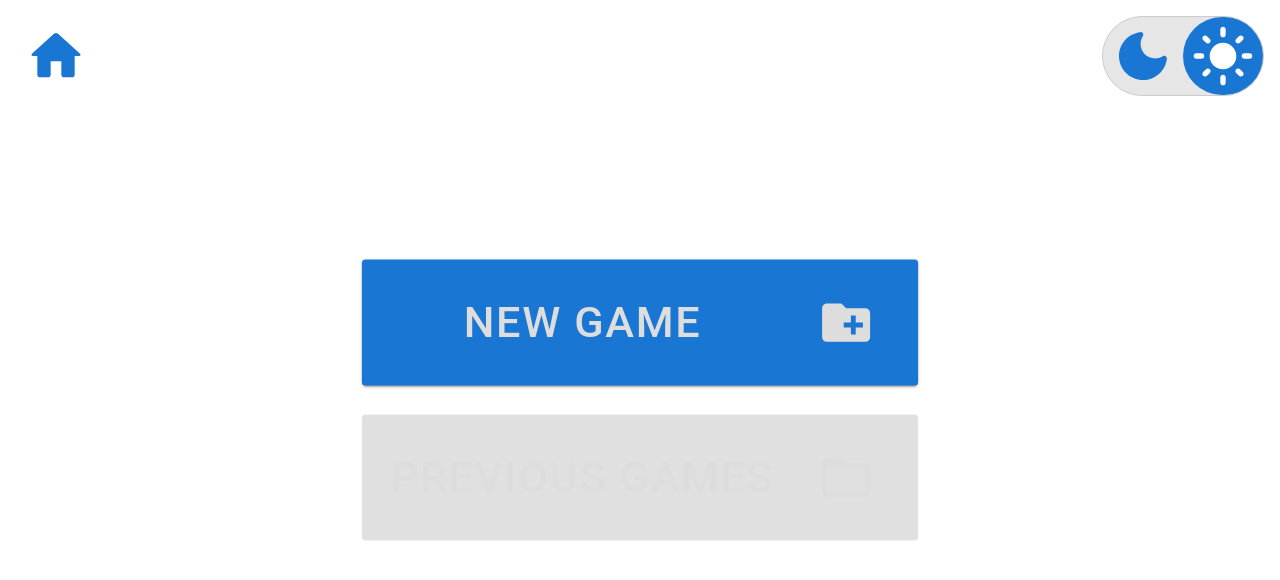
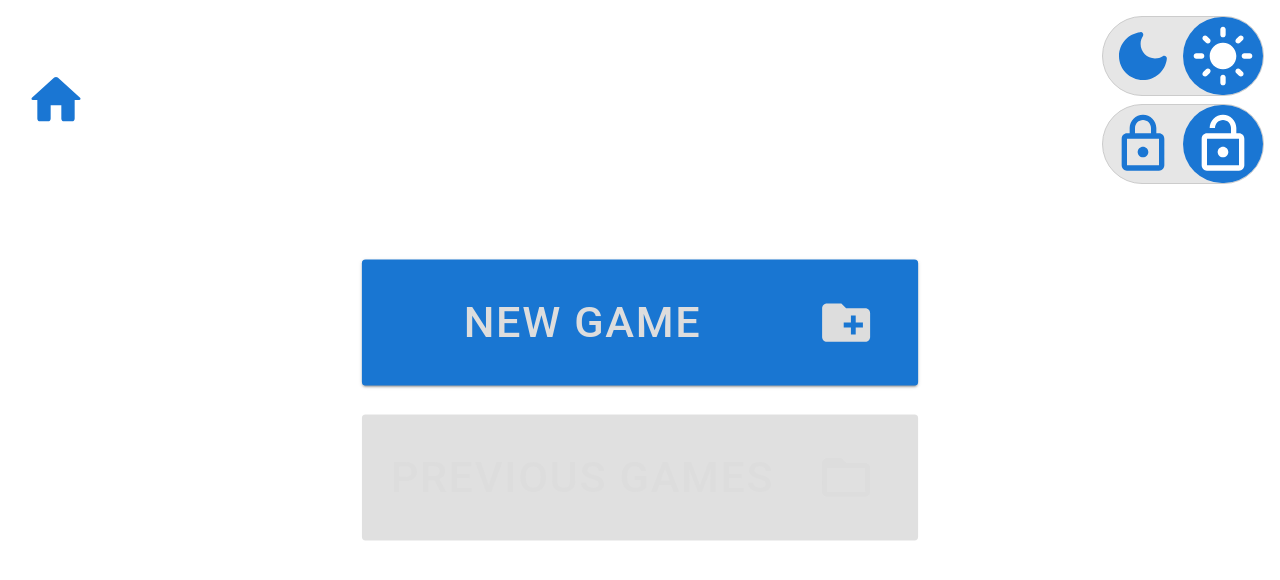
Before and after one commit to iambalaam/score-anything, a React app: page / in a window 1280 px wide. Shown: the top 580 px of the page. Built offline with nearby package versions, Linux system fonts and the light colour scheme; the HTML template or start-up script is replaced by a standard one.

Commit message:
Testing Lock screen

```diff
--- a/src/app/components/Controls.css
+++ b/src/app/components/Controls.css
@@ -16,6 +16,12 @@
 nav {
     display: flex;
     align-items: center;
+}
+
+.controls .settings {
+    display: flex;
+    flex-direction: column;
+    gap: 1vmin;
 }
 
 .toggle {
--- a/src/app/components/Controls.tsx
+++ b/src/app/components/Controls.tsx
@@ -5,6 +5,8 @@ import './Controls.css';
 import HomeRounded from '@mui/icons-material/HomeRounded';
 import LightModeRounded from '@mui/icons-material/LightModeRounded';
 import DarkModeRounded from '@mui/icons-material/DarkModeRounded';
+import Unlocked from '@mui/icons-material/LockOpenOutlined';
+import Locked from '@mui/icons-material/LockOutlined';
 import IconButton from '@mui/material/IconButton';
 import { Page } from '../app';
 
@@ -42,6 +44,21 @@ export function Controls({ setPage, nav, actions }: ControlProps) {
         window.document.documentElement.setAttribute('data-theme', isDarkMode ? 'dark' : 'light');
     }, [isDarkMode]);
 
+    const [isLocked, setLocked] = useState(false);
+    useEffect(() => {
+        // ts-loader can't find WakeLockSentinel
+        let lockPromise: Promise<any> | undefined;
+        if (isLocked && 'wakeLock' in window.navigator) {
+            lockPromise = (window.navigator.wakeLock as any).request('screen');
+        }
+
+        return () => {
+            if (lockPromise) {
+                lockPromise.then((lock) => lock.release());
+            }
+        };
+    }, [isLocked]);
+
     return (
         <div className="controls">
             <div className="top">
@@ -66,6 +83,20 @@ export function Controls({ setPage, nav, actions }: ControlProps) {
                         }
                         onToggle={setDarkMode}
                     />
+                    <Toggle
+                        defaultOn={false}
+                        off={
+                            <IconButton>
+                                <Locked />
+                            </IconButton>
+                        }
+                        on={
+                            <IconButton>
+                                <Unlocked />
+                            </IconButton>
+                        }
+                        onToggle={setLocked}
+                    />
                 </div>
             </div>
             <div>{actions}</div>
```
